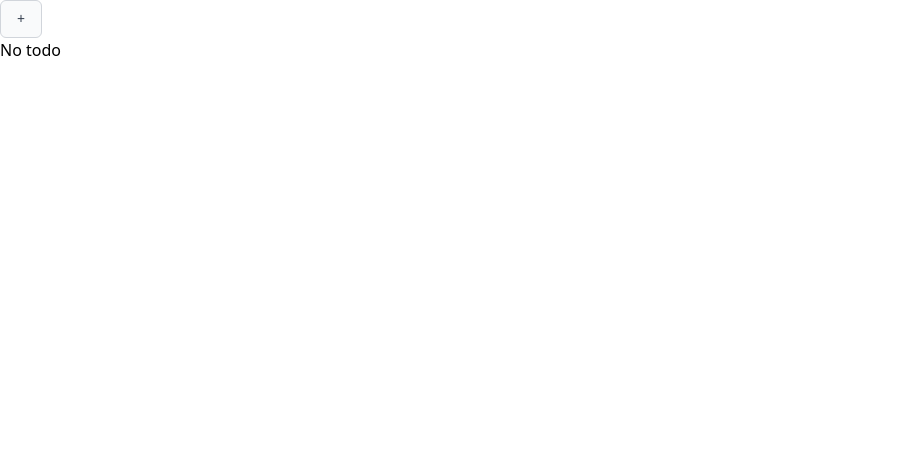
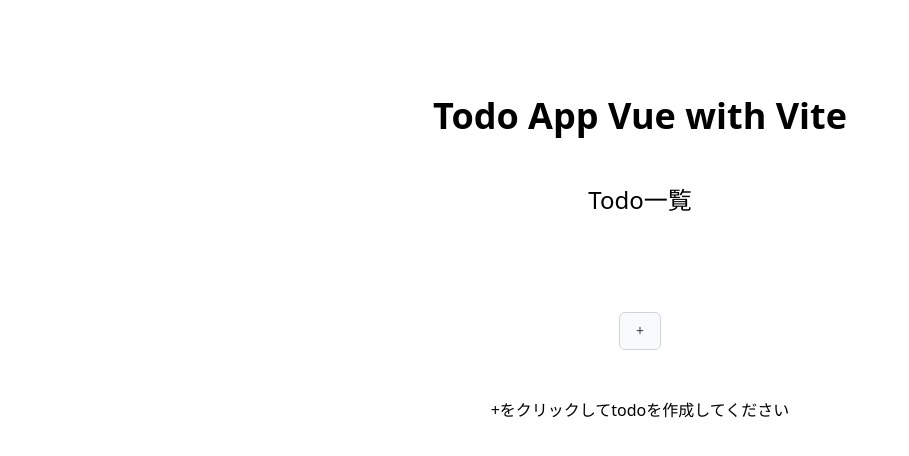
Before and after one commit to dowdiness/vue-spa-vite, a Vue app: page / in a window 1280 px wide. Shown: the top 456 px of the page, without its empty margins (0-909 px from the left). Built offline with nearby package versions, Linux system fonts and the light colour scheme.

Commit message:
use context for shared todo state

```diff
--- a/src/App.vue
+++ b/src/App.vue
@@ -1,14 +1,19 @@
 <script setup lang="ts">
 import { RouterView } from "vue-router";
-import TodoList from "./feat/todo/TodoList.vue";
-import TodoAdd from "./feat/todo/TodoAdd.vue";
+import TodoView from "./views/TodoView.vue";
 import TodoContext from "./feat/todo/TodoContext.vue";
 </script>
 
 <template>
-  <TodoContext>
-    <TodoList />
-    <TodoAdd />
-    <RouterView />
-  </TodoContext>
+  <div
+    class="container flex flex-col items-center justify-center h-full px-6 mx-auto my-24 space-y-12"
+  >
+    <h1 class="text-4xl font-bold transition-colors hover:text-gray-500">
+      <RouterLink to="/">Todo App Vue with Vite</RouterLink>
+    </h1>
+    <TodoContext>
+      <TodoView />
+      <RouterView />
+    </TodoContext>
+  </div>
 </template>
--- /dev/null
+++ b/src/components/ButtonUI.vue
@@ -0,0 +1,10 @@
+<script setup lang="ts"></script>
+
+<template>
+  <button
+    type="button"
+    class="relative items-center px-4 py-2 text-sm font-medium text-gray-700 transition-colors border border-gray-300 rounded-md bg-gray-50 hover:bg-gray-100 focus:border-indigo-500 focus:outline-none focus:ring-1 focus:ring-indigo-500"
+  >
+    <span><slot /></span>
+  </button>
+</template>
--- a/src/feat/todo/TodoAdd.vue
+++ /dev/null
@@ -1,14 +0,0 @@
-<script setup lang="ts">
-import { useTodo } from "./useTodo";
-const { addTodo } = useTodo();
-</script>
-
-<template>
-  <button
-    type="button"
-    @click="addTodo"
-    class="relative items-center px-4 py-2 text-sm font-medium text-gray-700 border border-gray-300 rounded-md bg-gray-50 hover:bg-gray-100 focus:border-indigo-500 focus:outline-none focus:ring-1 focus:ring-indigo-500"
-  >
-    <span>+</span>
-  </button>
-</template>
--- a/src/feat/todo/TodoContext.vue
+++ b/src/feat/todo/TodoContext.vue
@@ -3,15 +3,12 @@
 import type { TodoState } from "./useTodo";
 import { provideTodoState } from "./useTodo";
 
-const todoState: TodoState = {
-  todos: JSON.parse(
-    localStorage.getItem("todos") ??
-      `{
-          "todos": []
-        }`
-  ).todos,
-};
-
+const todoState: TodoState = JSON.parse(
+  localStorage.getItem("todos") ??
+    `{
+        "todos": []
+    }`
+);
 provideTodoState(ref(todoState));
 </script>
 
--- a/src/feat/todo/TodoItem.vue
+++ /dev/null
@@ -1,48 +0,0 @@
-<script setup lang="ts">
-import type { Ref } from "vue";
-import { ref, watch } from "vue";
-import type { RouteLocationNormalizedLoaded } from "vue-router";
-import { useRoute } from "vue-router";
-import type { Todo } from "./useTodo";
-import { useTodo } from "./useTodo";
-
-const route = useRoute();
-const { getTodo, updateTodo, deleteTodo } = useTodo();
-
-const getId = (route: RouteLocationNormalizedLoaded) =>
-  Array.isArray(route.params.id) ? route.params.id[0] : route.params.id;
-
-const temp = getTodo(getId(route));
-let todo: Ref<Todo> = ref({ id: temp.id, text: temp.text });
-
-watch(
-  () => getId(route),
-  (newId) => {
-    const temp = getTodo(newId);
-    todo.value = { id: temp.id, text: temp.text };
-  }
-);
-</script>
-
-<template>
-  <div class="container">
-    <h1 class="text-md">{{ todo.text }}</h1>
-    <textarea v-model="todo.text" class="text-gray-800"></textarea>
-    <div class="flex mt-1 space-x-8">
-      <button
-        type="button"
-        @click="updateTodo(todo)"
-        class="relative items-center px-4 py-2 text-sm font-medium text-gray-700 border border-gray-300 rounded-md bg-gray-50 hover:bg-gray-100 focus:border-indigo-500 focus:outline-none focus:ring-1 focus:ring-indigo-500"
-      >
-        <span>編集</span>
-      </button>
-      <button
-        type="button"
-        @click="deleteTodo(todo)"
-        class="relative items-center px-4 py-2 text-sm font-medium text-gray-700 border border-gray-300 rounded-md bg-gray-50 hover:bg-gray-100 focus:border-indigo-500 focus:outline-none focus:ring-1 focus:ring-indigo-500"
-      >
-        <span>削除</span>
-      </button>
-    </div>
-  </div>
-</template>
--- a/src/router/index.ts
+++ b/src/router/index.ts
@@ -12,7 +12,7 @@
     {
       path: "/todos/:id",
       name: "todo",
-      component: () => import("../feat/todo/TodoItem.vue"),
+      component: () => import("../views/TodoEdit.vue"),
     },
   ],
 });
--- a/src/views/HomeView.vue
+++ b/src/views/HomeView.vue
@@ -1,7 +1,12 @@
-<script setup lang="ts"></script>
+<script setup lang="ts">
+import { computed } from "vue";
+import { useTodo } from "../feat/todo/useTodo";
+
+const { state } = useTodo();
+const todoLength = computed(() => state.value.todos.length);
+</script>
 
 <template>
-  <main>
-    <div>No todo</div>
-  </main>
+  <div v-if="todoLength > 0">編集するtodoをクリックして選んでください</div>
+  <div v-else>+をクリックしてtodoを作成してください</div>
 </template>
--- /dev/null
+++ b/src/views/TodoEdit.vue
@@ -0,0 +1,40 @@
+<script setup lang="ts">
+import type { Ref } from "vue";
+import { ref, watch } from "vue";
+import type { RouteLocationNormalizedLoaded } from "vue-router";
+import { useRoute } from "vue-router";
+import type { Todo } from "../feat/todo/useTodo";
+import { useTodo } from "../feat/todo/useTodo";
+import Button from "../components/ButtonUI.vue";
+
+const route = useRoute();
+const { getTodo, updateTodo, deleteTodo } = useTodo();
+
+const getId = (route: RouteLocationNormalizedLoaded) =>
+  Array.isArray(route.params.id) ? route.params.id[0] : route.params.id;
+
+const temp = getTodo(getId(route));
+let todo: Ref<Todo> = ref({ id: temp.id, text: temp.text });
+
+watch(
+  () => getId(route),
+  (newId) => {
+    const temp = getTodo(newId);
+    todo.value = { id: temp.id, text: temp.text };
+  }
+);
+</script>
+
+<template>
+  <h2 class="text-2xl font-medium">Todo編集</h2>
+  <h3 class="text-md">{{ todo.text }}</h3>
+  <textarea v-model="todo.text" class="text-gray-800"></textarea>
+  <div class="flex mt-1 space-x-8">
+    <Button @click="updateTodo(todo)">
+      <span>編集</span>
+    </Button>
+    <Button @click="deleteTodo(todo)">
+      <span>削除</span>
+    </Button>
+  </div>
+</template>
--- /dev/null
+++ b/src/views/TodoView.vue
@@ -0,0 +1,14 @@
+<script setup lang="ts">
+import TodoList from "../feat/todo/TodoList.vue";
+import Button from "../components/ButtonUI.vue";
+import { useTodo } from "../feat/todo/useTodo";
+const { addTodo } = useTodo();
+</script>
+
+<template>
+  <h2 class="text-2xl font-medium">Todo一覧</h2>
+  <TodoList></TodoList>
+  <Button @click="addTodo">
+    <span>+</span>
+  </Button>
+</template>
```
